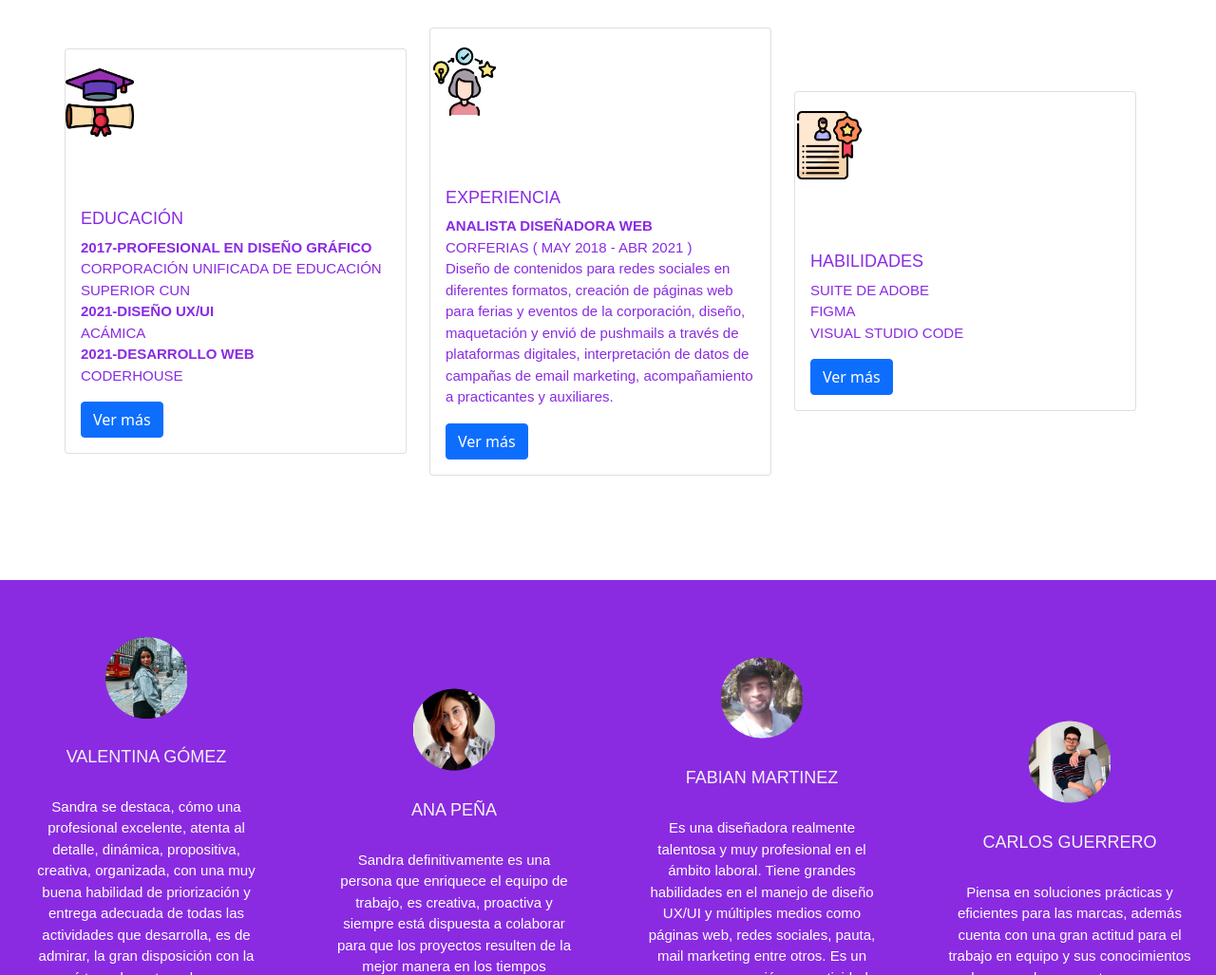
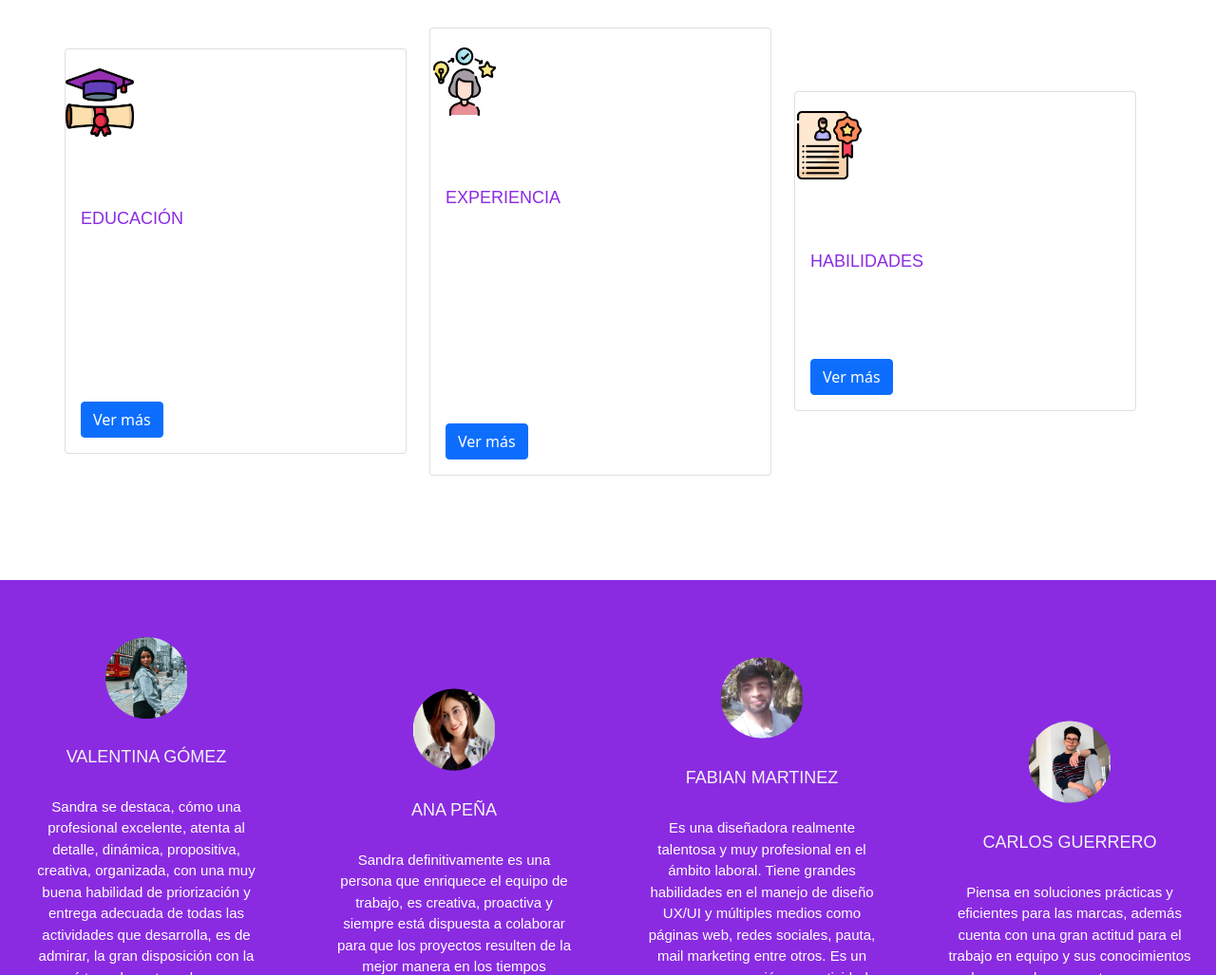
Before and after one commit to SandraGordillo/Repositorio1, a website: page index.html in a window 1280 px wide. Shown: the part 1594-2621 px from the top of the page at 95% size. Drawn offline with nearby package versions, Linux system fonts and the light colour scheme.

Commit message:
seccion3

```diff
--- a/scss/components/_seccion3.scss
+++ b/scss/components/_seccion3.scss
@@ -49,7 +49,7 @@ h3{
 p{
     font-family: $font-principal;
     font-size: $parrafos_medida;
-    color: $color1;
+    color: $color3;
     text-align: left;
 
     }
```
Also changed, not shown: css/style.css, 1 other file.
